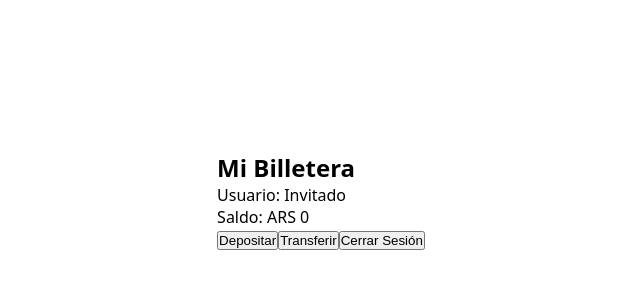
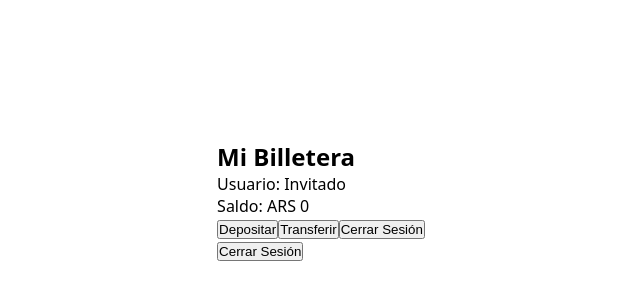
Before and after one commit to VictorMoyan0/Wallet, a React (Vite) app: page /#/menu in a window 1280 px wide. Shown: the part 200-500 px from the top of the page, without its empty margins (319-959 px from the left). Built offline with nearby package versions, Linux system fonts and the light colour scheme.

Commit message:
import button

```diff
--- a/src/components/Menu.jsx
+++ b/src/components/Menu.jsx
@@ -1,5 +1,6 @@
 import { useLocation, useNavigate  } from "react-router-dom";
 import useAutoLogout from "./Hook";
+import ButtonLogout from "./Buttonlogout";
 function Menu() {
     const location = useLocation();
     const { user } = location.state || {}; // saco el user que vino del login
@@ -14,6 +15,7 @@ function Menu() {
                 <button>Transferir</button>
                 <button>Cerrar Sesión</button>
             </div>
+            <ButtonLogout />
         </>
     );
 }
```
